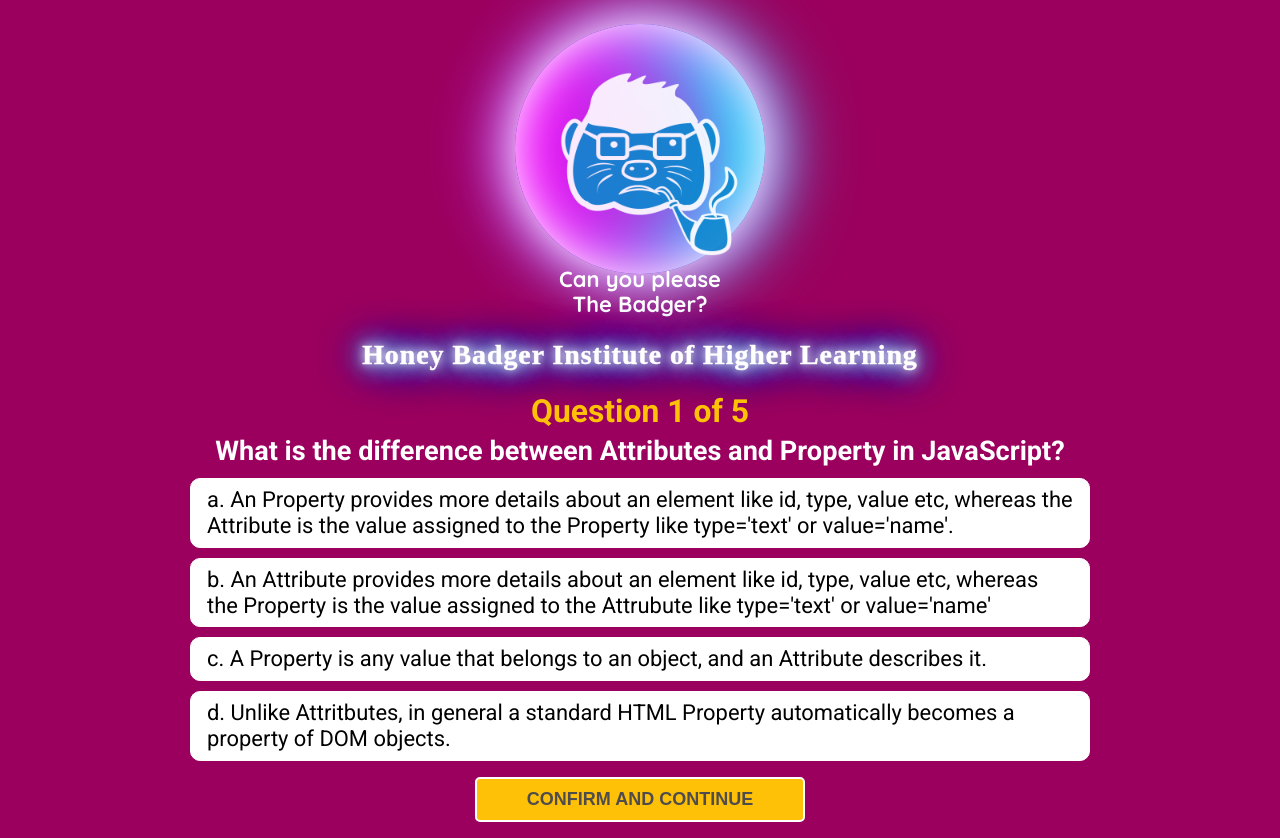
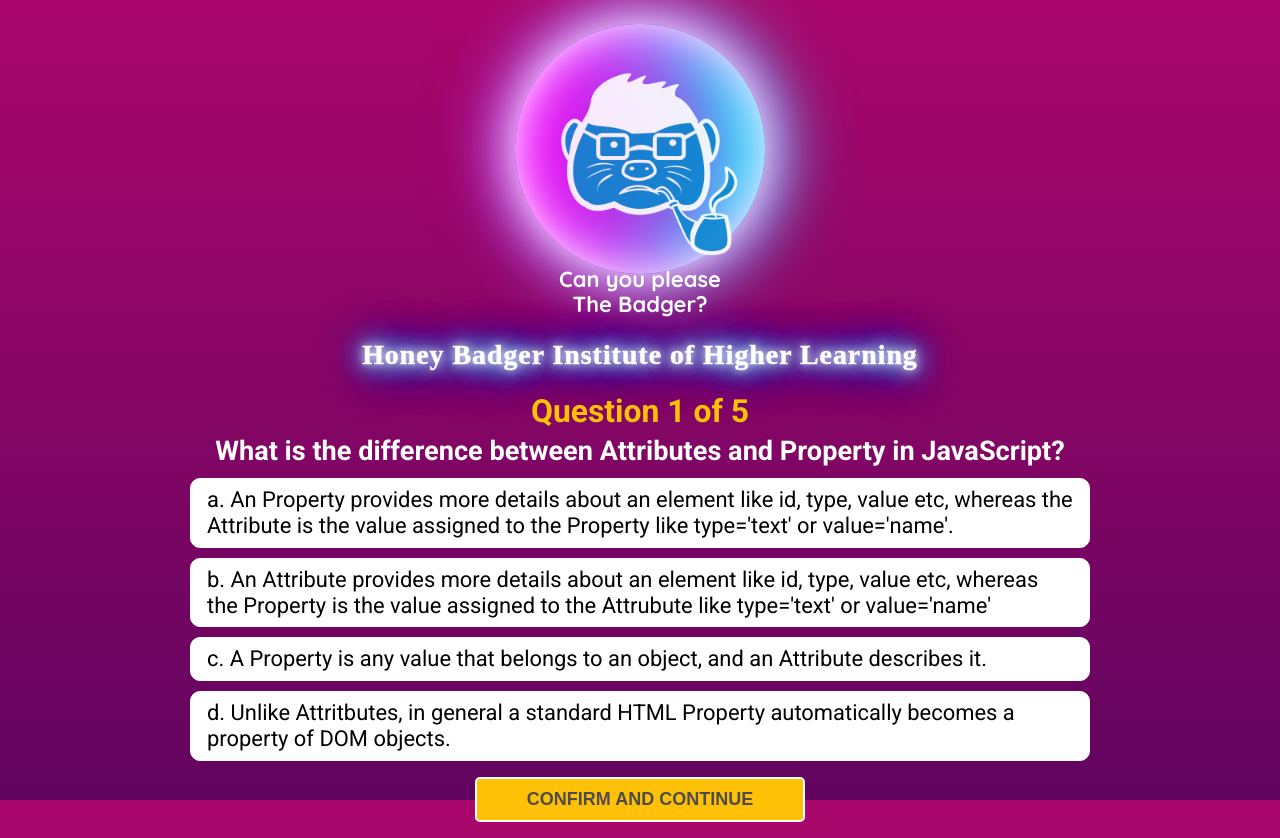
Before and after one commit to gmcln-rct/quiz-honey, a React (Create React App) app: page / in a window 1280 px wide. Built offline with nearby package versions, Linux system fonts and the light colour scheme; a web font is replaced by a local one.

Commit message:
Work on styling

```diff
--- a/src/App.scss
+++ b/src/App.scss
@@ -9,16 +9,17 @@
 
 html {
     // margin: 0;
-        background-color: #9B005E;
 
 }
 
 body {
 
-    // height: 100vh;
-        height: 100%;
+    height: 100vh;
+        // height: 100%;
         // background: #61045F;  /* fallback for old browsers */
-
+        background: #AA076B;  /* fallback for old browsers */
+    background: -webkit-linear-gradient(to top, #61045F, #AA076B);  /* Chrome 10-25, Safari 5.1-6 */
+    background: linear-gradient(to top, #61045F, #AA076B); /* W3C, IE 10+/ Edge, Firefox 16+, Chrome 26+, Opera 12+, Safari 7+ */
 
 }
 
@@ -48,7 +49,6 @@ body {
     // background: #AA076B;  /* fallback for old browsers */
     // background: -webkit-linear-gradient(to top, #61045F, #AA076B);  /* Chrome 10-25, Safari 5.1-6 */
     // background: linear-gradient(to top, #61045F, #AA076B); /* W3C, IE 10+/ Edge, Firefox 16+, Chrome 26+, Opera 12+, Safari 7+ */
-
 }
 
 .logo  {
```
